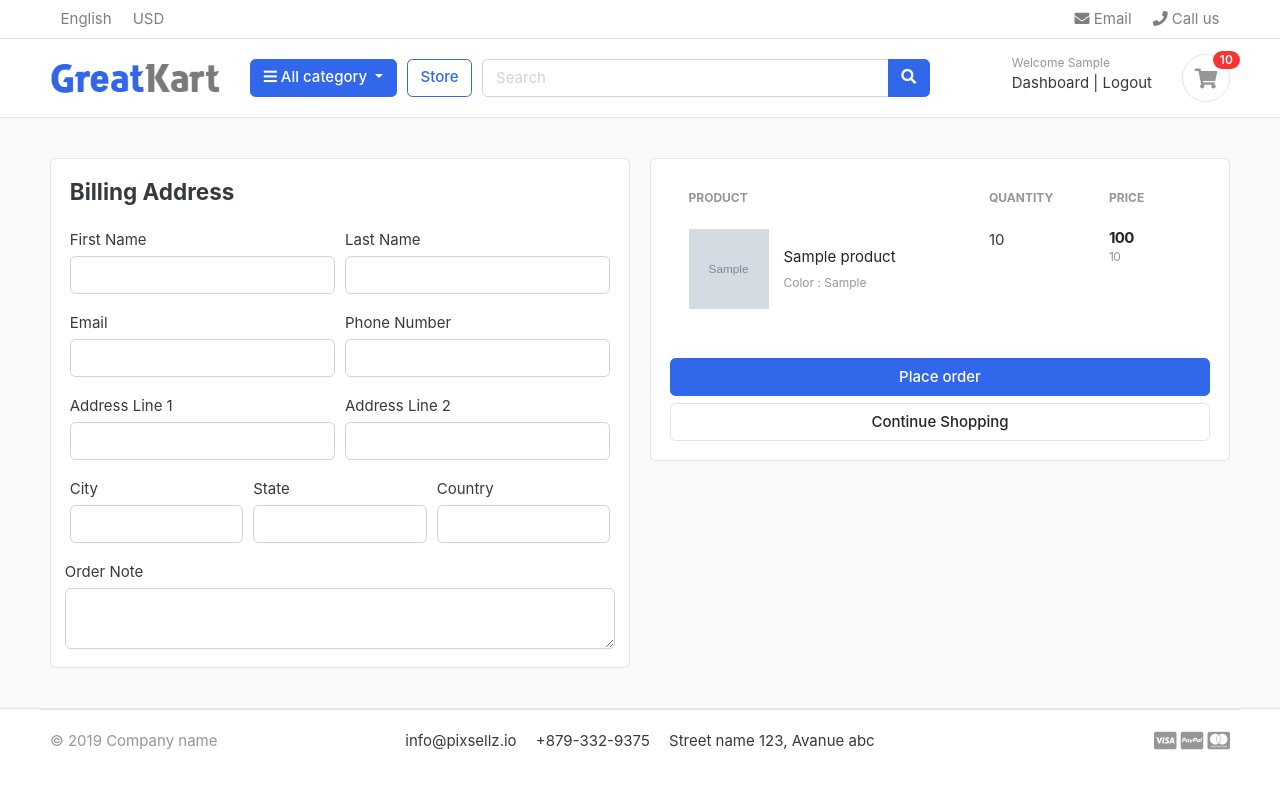
After one commit to mervee999/greatcart-django, a Django app: page /carts/checkout/ in a window 1280 px wide. The commit adds this page. Run offline with Django 3.2, Linux system fonts and the light colour scheme; a user stored in the database is signed in; tables that the repository leaves empty hold one stand-in row (values such as "Sample post"); grey boxes marked "Sample" are stand-in pictures; some libraries are stand-ins or nearby versions; some web fonts are replaced.

Commit message:
handled cart and checkout page for the logged in users

```diff
--- a/carts/context_processors.py
+++ b/carts/context_processors.py
@@ -9,7 +9,10 @@ def counter(request):
     else:
         try:
             cart = Cart.objects.filter(cart_id=_cart_id(request))
-            cart_items = CartItem.objects.all().filter(cart=cart[:1])
+            if request.user.is_authenticated:
+                cart_items = CartItem.objects.all().filter(user=request.user)
+            else:
+                cart_items = CartItem.objects.all().filter(cart=cart[:1])
             for cart_item in cart_items:
                 cart_count += cart_item.quantity
         except Cart.DoesNotExist:
--- a/carts/models.py
+++ b/carts/models.py
@@ -1,5 +1,6 @@
 from django.db import models
 from store.models import Product, Variation
+from accounts.models import Accounts
 
 
 
@@ -15,10 +16,10 @@ class Cart(models.Model):
 
 
 class  CartItem(models.Model):
-
+    user = models.ForeignKey(Accounts, on_delete=models.CASCADE,null=True)
     product = models.ForeignKey(Product,on_delete=models.CASCADE)
     variations = models.ManyToManyField(Variation,blank=True)
-    cart = models.ForeignKey(Cart,on_delete=models.CASCADE)
+    cart = models.ForeignKey(Cart,on_delete=models.CASCADE,null=True)
     quantity = models.IntegerField()
     is_active = models.BooleanField(default=True)
 
--- a/carts/urls.py
+++ b/carts/urls.py
@@ -8,4 +8,5 @@ path('',views.cart, name='cart'),
 path('add_cart/<int:product_id>/',views.add_cart, name = 'add_cart'),
 path('remove_cart/<int:product_id>/<int:cart_item_id>',views.remove_cart, name = 'remove_cart'),
 path('remove_cart_item/<int:product_id>/<int:cart_item_id>',views.remove_cart_item, name = 'remove_cart_item'),
+path('checkout/', views.checkout, name='checkout'),
 ]
--- a/carts/views.py
+++ b/carts/views.py
@@ -3,6 +3,8 @@ from  store.models import Product, Variation
 from . models import  Cart, CartItem
 from django.http import  HttpResponse
 from django.core.exceptions import ObjectDoesNotExist
+
+from django.contrib.auth.decorators import login_required
 
 def _cart_id(request):
     cart = request.session.session_key
@@ -11,83 +13,147 @@ def _cart_id(request):
     return cart
 
 def add_cart(request, product_id):
-    product = Product.objects.get(id=product_id)
-    product_variation = []
-    if request.method == "POST":
-        for item in request.POST:
-            key = item
-            value = request.POST[key]
+    current_user=request.user
+    product = Product.objects.get(id=product_id) #get the product
+    # if the user is authenticated
+    if current_user.is_authenticated:
+        product_variation = []
+        if request.method == "POST":
+            for item in request.POST:
+                key = item
+                value = request.POST[key]
 
-            try:
-                variation = Variation.objects.get(product=product,variation_category__iexact=key, variation_value__iexact=value)
-                product_variation.append(variation)
+                try:
+                    variation = Variation.objects.get(product=product,variation_category__iexact=key, variation_value__iexact=value)
+                    product_variation.append(variation)
 
-            except :
-                pass
-
-
-    try:
-        cart = Cart.objects.get(cart_id=_cart_id(request))
-    except Cart.DoesNotExist:
-        cart = Cart.objects.create(
-            cart_id = _cart_id(request)
-
-        )
-    cart.save()
+                except :
+                    pass
 
 
 
-    is_cart_item_exists = CartItem.objects.filter(product=product, cart = cart).exists()
-    if is_cart_item_exists:
-        cart_item = CartItem.objects.filter(product=product, cart=cart)
-        # existing_variation > database
-        # current variation >product_variation
-        # item_id >database
-        ex_var_list = []
-        id = []
-        for item in cart_item:
-            existing_variation = item.variations.all()
-            ex_var_list.append(list(existing_variation))
-            id.append(item.id)
+        is_cart_item_exists = CartItem.objects.filter(product=product,user=current_user).exists()
+        if is_cart_item_exists:
+            cart_item = CartItem.objects.filter(product=product, user=current_user)
+            ex_var_list = []
+            id = []
+            for item in cart_item:
+                existing_variation = item.variations.all()
+                ex_var_list.append(list(existing_variation))
+                id.append(item.id)
+            if product_variation in ex_var_list:
+                index = ex_var_list.index(product_variation)
+                item_id = id[index]
+                item = CartItem.objects.get(product = product, id = item_id)
+                item.quantity += 1
+                item.save()
+            else:
+                item = CartItem.objects.create(product = product, quantity = 1,user=current_user)
 
-        print(ex_var_list)
+                if len(product_variation) > 0:
+                    item.variations.clear()
 
-        if product_variation in ex_var_list:
-            index = ex_var_list.index(product_variation)
-            item_id = id[index]
-            item = CartItem.objects.get(product = product, id = item_id)
-            item.quantity += 1
-            item.save()
+                    item.variations.add(*product_variation)
+            #cart_item.quantity += 1
+                item.save()
+
         else:
-            item = CartItem.objects.create(product = product, quantity = 1, cart = cart)
+
+            cart_item = CartItem.objects.create(
+
+                product = product,
+                quantity = 1,
+                user = current_user,
+            )
 
             if len(product_variation) > 0:
-                item.variations.clear()
-
-                item.variations.add(*product_variation)
-        #cart_item.quantity += 1
-            item.save()
+                cart_item.variations.clear()
+                cart_item.variations.add(*product_variation)
+            cart_item.save()
+        return redirect('cart')
 
     else:
 
-        cart_item = CartItem.objects.create(
+        product_variation = []
+        if request.method == "POST":
+            for item in request.POST:
+                key = item
+                value = request.POST[key]
 
-            product = product,
-            quantity = 1,
-            cart = cart,
-        )
+                try:
+                    variation = Variation.objects.get(product=product,variation_category__iexact=key, variation_value__iexact=value)
+                    product_variation.append(variation)
 
-        if len(product_variation) > 0:
-            cart_item.variations.clear()
-            cart_item.variations.add(*product_variation)
-        cart_item.save()
-    return redirect('cart')
+                except :
+                    pass
+
+
+        try:
+            cart = Cart.objects.get(cart_id=_cart_id(request))
+        except Cart.DoesNotExist:
+            cart = Cart.objects.create(
+                cart_id = _cart_id(request)
+
+            )
+        cart.save()
+
+
+
+        is_cart_item_exists = CartItem.objects.filter(product=product, cart = cart).exists()
+        if is_cart_item_exists:
+            cart_item = CartItem.objects.filter(product=product, cart=cart)
+            # existing_variation > database
+            # current variation >product_variation
+            # item_id >database
+            ex_var_list = []
+            id = []
+            for item in cart_item:
+                existing_variation = item.variations.all()
+                ex_var_list.append(list(existing_variation))
+                id.append(item.id)
+
+            print(ex_var_list)
+
+            if product_variation in ex_var_list:
+                index = ex_var_list.index(product_variation)
+                item_id = id[index]
+                item = CartItem.objects.get(product = product, id = item_id)
+                item.quantity += 1
+                item.save()
+            else:
+                item = CartItem.objects.create(product = product, quantity = 1, cart = cart)
+
+                if len(product_variation) > 0:
+                    item.variations.clear()
+
+                    item.variations.add(*product_variation)
+            #cart_item.quantity += 1
+                item.save()
+
+        else:
+
+            cart_item = CartItem.objects.create(
+
+                product = product,
+                quantity = 1,
+                cart = cart,
+            )
+
+            if len(product_variation) > 0:
+                cart_item.variations.clear()
+                cart_item.variations.add(*product_variation)
+            cart_item.save()
+        return redirect('cart')
 
 def remove_cart(request, product_id, cart_item_id):
-    cart = Cart.objects.get(cart_id=_cart_id(request))
+
     product = get_object_or_404(Product, id=product_id)
     try:
-        cart_item = CartItem.objects.get(product=product,cart=cart, id=cart_item_id)
+        if request.user.is_authenticated:
+            cart_item = CartItem.objects.get(product=product,user=request.user, id=cart_item_id)
+        else:
+            cart=Cart.objects.get(cart_id=_cart_id(request))
+            cart_item=CartItem.objects.get(product=product,cart=cart,id=cart_item_id)
         if cart_item.quantity > 1:
             cart_item.quantity -= 1
             cart_item.save()
@@ -99,9 +165,12 @@ def remove_cart(request, product_id, cart_item_id):
     return redirect('cart')
 
 def remove_cart_item(request, product_id,cart_item_id):
-    cart = Cart.objects.get(cart_id = _cart_id(request))
     product = get_object_or_404(Product,id=product_id)
-    cart_item = CartItem.objects.get(product=product,cart=cart, id = cart_item_id)
+    if request.user.is_authenticated:
+        cart_item = CartItem.objects.get(product=product,user=request.user, id = cart_item_id)
+    else:
+        cart = Cart.objects.get(cart_id = _cart_id(request))
+        cart_item = CartItem.objects.get(product=product,cart=cart, id = cart_item_id)
     cart_item.delete()
     return redirect('cart')
 
@@ -111,11 +180,16 @@ def remove_cart_item(request, product_id,cart_item_id):
 
 
 def cart(request, total=0,quantity=0,cart_items=None):
-    grand_total = 0
-    tax = 0
+
     try:
-        cart = Cart.objects.get(cart_id=_cart_id(request))
-        cart_items = CartItem.objects.filter(cart=cart, is_active=True)
+        grand_total = 0
+        tax = 0
+        if request.user.is_authenticated:
+            cart_items = CartItem.objects.filter(user=request.user, is_active=True)
+        else:
+
+            cart = Cart.objects.get(cart_id=_cart_id(request))
+            cart_items = CartItem.objects.filter(cart=cart, is_active=True)
         for cart_item in cart_items:
             total += (cart_item.product.price * cart_item.quantity)
             quantity += cart_item.quantity
@@ -139,3 +213,37 @@ def cart(request, total=0,quantity=0,cart_items=None):
 
 
     return render (request, 'store/cart.html', context)
+
+
+
+@login_required(login_url='login')
+def checkout(request, total=0 ,quantity=0 ,cart_items=None):
+
+    try:
+        grand_total = 0
+        tax = 0
+        if request.user.is_authenticated:
+            cart_items = CartItem.objects.filter(user=request.user, is_active=True)
+        else:
+
+            cart = Cart.objects.get(cart_id=_cart_id(request))
+            cart_items = CartItem.objects.filter(cart=cart, is_active=True)
+        for cart_item in cart_items:
+            total += (cart_item.product.price * cart_item.quantity)
+            quantity += cart_item.quantity
+        tax = (2 * total)/100
+        grand_total = total + tax
+
+    except ObjectDoesNotExist:
+        pass
+
+
+    context = {
+
+        'total' : total,
+        'quantity' : quantity,
+        'cart_items' : cart_items,
+        'grand_total' : grand_total,
+        'tax' : tax,
+    }
+    return render (request, 'store/checkout.html', context)
--- a/templates/store/cart.html
+++ b/templates/store/cart.html
@@ -118,7 +118,7 @@
 			<p class="text-center mb-3">
 				<img src="{% static './images/misc/payments.png' %}" height="26">
 			</p>
-			<a href="./place-order.html" class="btn btn-primary btn-block"> Checkout </a>
+			<a href="{% url 'checkout' %}" class="btn btn-primary btn-block"> Checkout </a>
 			<a href="{% url 'store' %}" class="btn btn-light btn-block">Continue Shopping</a>
 		</div> <!-- card-body.// -->
 		</div> <!-- card.// -->
--- /dev/null
+++ b/templates/store/checkout.html
@@ -0,0 +1,145 @@
+{% extends 'base.html' %}
+
+{%  load static %}
+
+{% block content %}
+<section class="section-content padding-y bg">
+<div class="container">
+
+
+
+	<div class="row">
+		<aside class="col-lg-6">
+	<div class="card">
+	  <div class="card-body">
+	    <h4 class="card-title mb-4">Billing Address</h4>
+	    <form action="" method="POST">
+	      {% csrf_token %}
+	      <div class="form-row">
+	        <div class="col form-group">
+	          <label for="">First Name</label>
+	          <input type="text" name="first_name" class="form-control" required>
+	        </div>
+	        <div class="col form-group">
+	          <label for="">Last Name</label>
+	          <input type="text" name="last_name" class="form-control" required>
+	        </div>
+	      </div>
+	      <div class="form-row">
+	        <div class="col form-group">
+	          <label for="">Email</label>
+	          <input type="email" name="email" class="form-control" required>
+	        </div>
+	        <div class="col form-group">
+	          <label for="">Phone Number</label>
+	          <input type="text" name="phone" class="form-control" required>
+	        </div>
+	      </div>
+	      <div class="form-row">
+	        <div class="col form-group">
+	          <label for="">Address Line 1</label>
+	          <input type="text" name="address_line_1" class="form-control" required>
+	        </div>
+	        <div class="col form-group">
+	          <label for="">Address Line 2</label>
+	          <input type="text" name="address_line_2" class="form-control">
+	        </div>
+	      </div>
+	      <div class="form-row">
+	        <div class="col form-group">
+	          <label for="">City</label>
+	          <input type="text" name="city" class="form-control" required>
+	        </div>
+	        <div class="col form-group">
+	          <label for="">State</label>
+	          <input type="text" name="state" class="form-control" required>
+	        </div>
+	        <div class="col form-group">
+	          <label for="">Country</label>
+	          <input type="text" name="country" class="form-control" required>
+	        </div>
+	        </div>
+	        <div class="form-row">
+	          <label for="">Order Note</label>
+	          <textarea name="order_note" rows="2" class="form-control"></textarea>
+	        </div>
+
+
+
+
+</div>
+
+	</aside> <!-- col.// -->
+	<aside class="col-lg-6">
+
+		<div class="card">
+		<div class="card-body">
+      <table class="table table-borderless table-shopping-cart">
+      <thead class="text-muted">
+      <tr class="small text-uppercase">
+        <th scope="col">Product</th>
+        <th scope="col" width="120">Quantity</th>
+        <th scope="col" width="120">Price</th>
+
+      </tr>
+      </thead>
+      <tbody>
+
+      	{% for cart_item in cart_items %}
+      	<tr>
+      		<td>
+      			<figure class="itemside align-items-center">
+      				<div class="aside"><img src="{{ cart_item.product.images.url }}" class="img-sm"></div>
+      				<figcaption class="info">
+      					<a href="{{ cart_item.product.get_url }}" class="title text-dark">{{ cart_item.product.product_name }}</a>
+      					<p class="text-muted small">
+      					{% if cart_item.variations.all %}
+      						{% for item in cart_item.variations.all %}
+      							{{ item.variation_category | capfirst }} : {{ item.variation_value | capfirst }} <br>
+      						{% endfor %}
+      					{% endif %}
+      					</p>
+      				</figcaption>
+      			</figure>
+      		</td>
+      		<td>
+							<label for="">{{cart_item.quantity}}</label>
+      		</td>
+      		<td>
+      			<div class="price-wrap">
+      				<var class="price">{{cart_item.sub_total}}</var>
+      				<small class="text-muted"> {{cart_item.product.price}} </small>
+      			</div> <!-- price-wrap .// -->
+      		</td>
+
+      	</tr>
+      	<tr>
+      		<td>
+      		{% endfor %}
+
+
+
+
+
+
+
+
+
+      </tbody>
+      </table>
+
+			<button type="submit" name="submit" class="btn btn-primary btn-block">Place order </button>
+			<a href="{% url 'store' %}" class="btn btn-light btn-block">Continue Shopping</a>
+			</form>
+		</div> <!-- card-body.// -->
+
+		</div> <!-- card.// -->
+
+</aside> <!-- col.// -->
+
+
+</div> <!-- row.// -->
+
+</div> <!-- container .//  -->
+</section>
+{% endblock%}
```
Also changed, not shown: accounts/views.py (+58 -1 lines), carts/migrations/0003_cartitem_user_alter_cartitem_cart.py (added).
